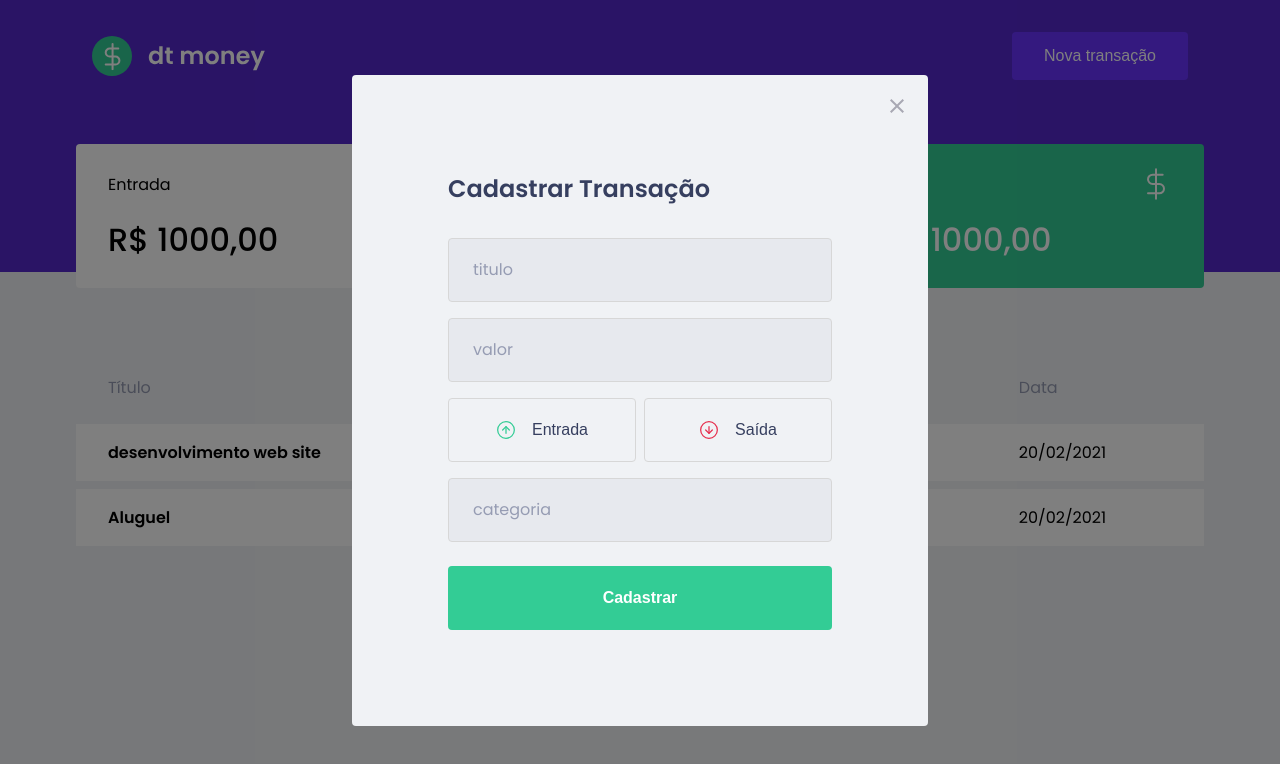
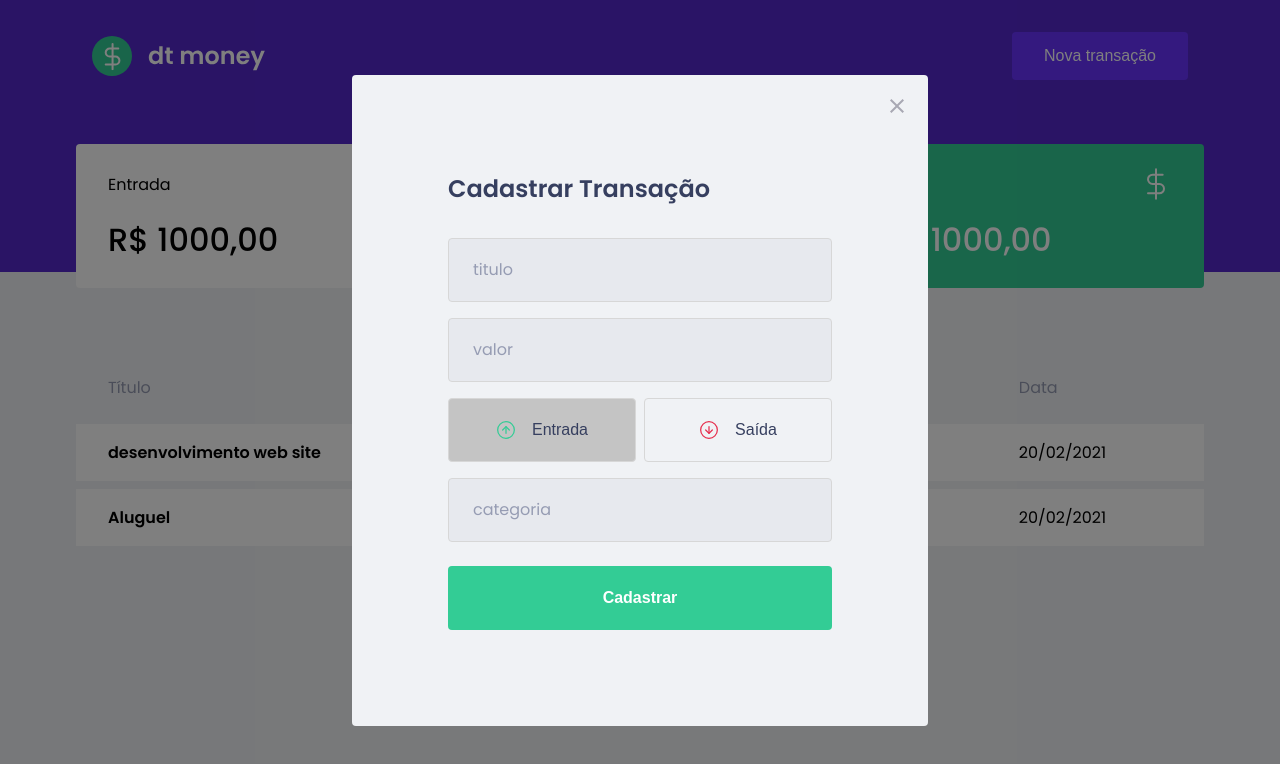
Before and after one commit to victor-magaldi/DT-money, a React (Create React App) app: page / in a window 1280 px wide. Both pictures are taken after a click on the button "Nova transação". Shown: the top 764 px of the page. Built offline with nearby package versions, Linux system fonts and the light colour scheme; no server answers; what miragejs would draw is missing.

Commit message:
styled components props

```diff
--- a/src/components/NewTrasactionModal/index.tsx
+++ b/src/components/NewTrasactionModal/index.tsx
@@ -4,6 +4,7 @@
 import incomeImg from "../../assets/income.svg";
 
 import * as S from "./styled";
+import { useState } from "react";
 
 Modal.setAppElement("#root");
 
@@ -16,6 +17,8 @@
   isOpen,
   onRequestClose,
 }: NewTrasactionModalProps) {
+  const [type, setType] = useState("deposit");
+
   return (
     <Modal
       isOpen={isOpen}
@@ -36,14 +39,28 @@
         <input type="text" placeholder="titulo" />
         <input type="number" placeholder="valor" />
         <S.TransactionTypeContainer>
-          <button type="button">
+          <S.RadioBox
+            type="button"
+            className={type === "deposit" ? "active" : ""}
+            onClick={() => {
+              setType("deposit");
+            }}
+            isActive={type === "deposit"}
+          >
             <img src={incomeImg} alt="Entrada" />
             <span>Entrada</span>
-          </button>
-          <button type="button">
+          </S.RadioBox>
+
+          <S.RadioBox
+            type="button"
+            onClick={() => {
+              setType("withdraw");
+            }}
+            isActive={type === "withdraw"}
+          >
             <img src={outcomeImg} alt="Saída" />
             <span>Saída</span>
-          </button>
+          </S.RadioBox>
         </S.TransactionTypeContainer>
         <input type="text" placeholder="categoria" />
         <button type="submit">Cadastrar</button>
--- a/src/components/NewTrasactionModal/styled.ts
+++ b/src/components/NewTrasactionModal/styled.ts
@@ -49,12 +49,17 @@
     grid-template-columns:1fr 1fr;
     gap: 0.5rem;
 
-    button{
+
+`
+
+interface RadioBoxProps {
+    isActive?: boolean;
+}
+export const RadioBox = styled.button<RadioBoxProps>`
     height:4rem;
     border: 1px solid #d7d7d7;
     border-radius:0.25rem;
-        background: transparent;
-
+    background: ${(props) => props?.isActive ? "#c4c4c4" : "transparent"};
     display: flex;
     align-items:center;
     justify-content:center;
@@ -75,5 +80,4 @@
         font-size: 1rem;
         color: var(--text-title);
     }
-    }
 `
```
Lines whose indentation alone changed are shown as unchanged.
